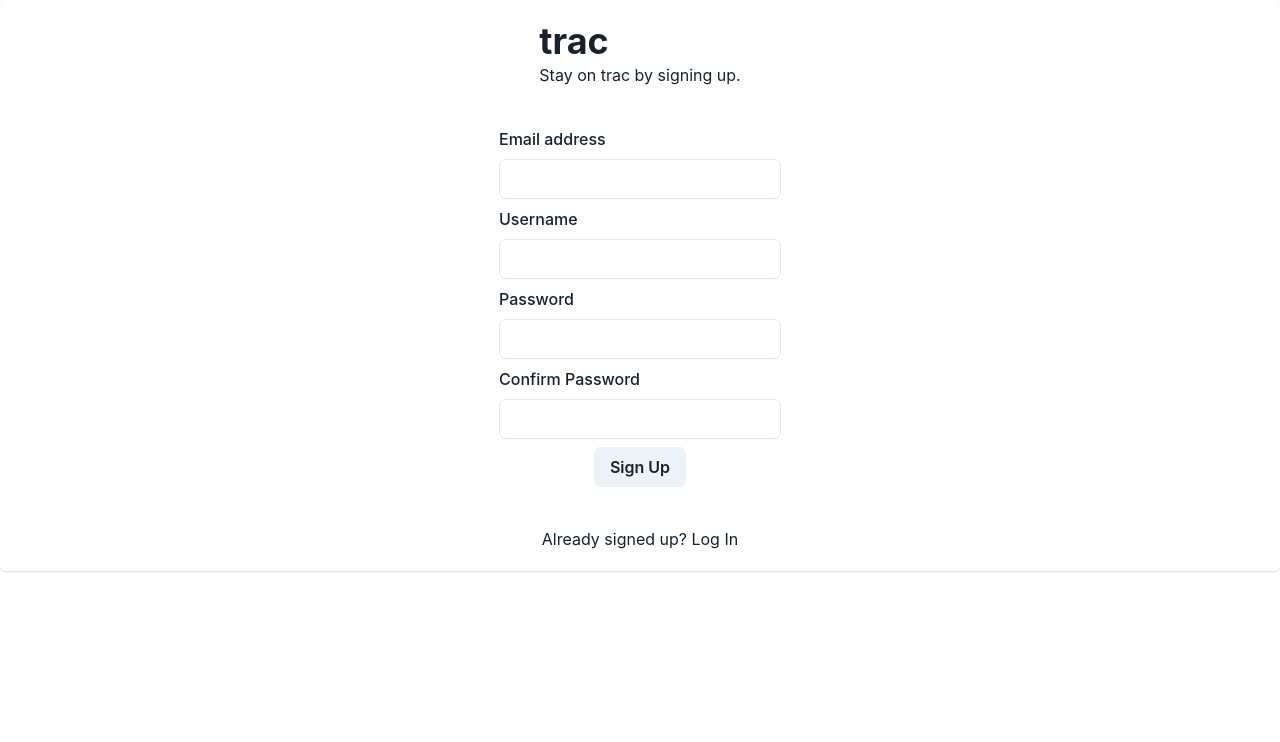
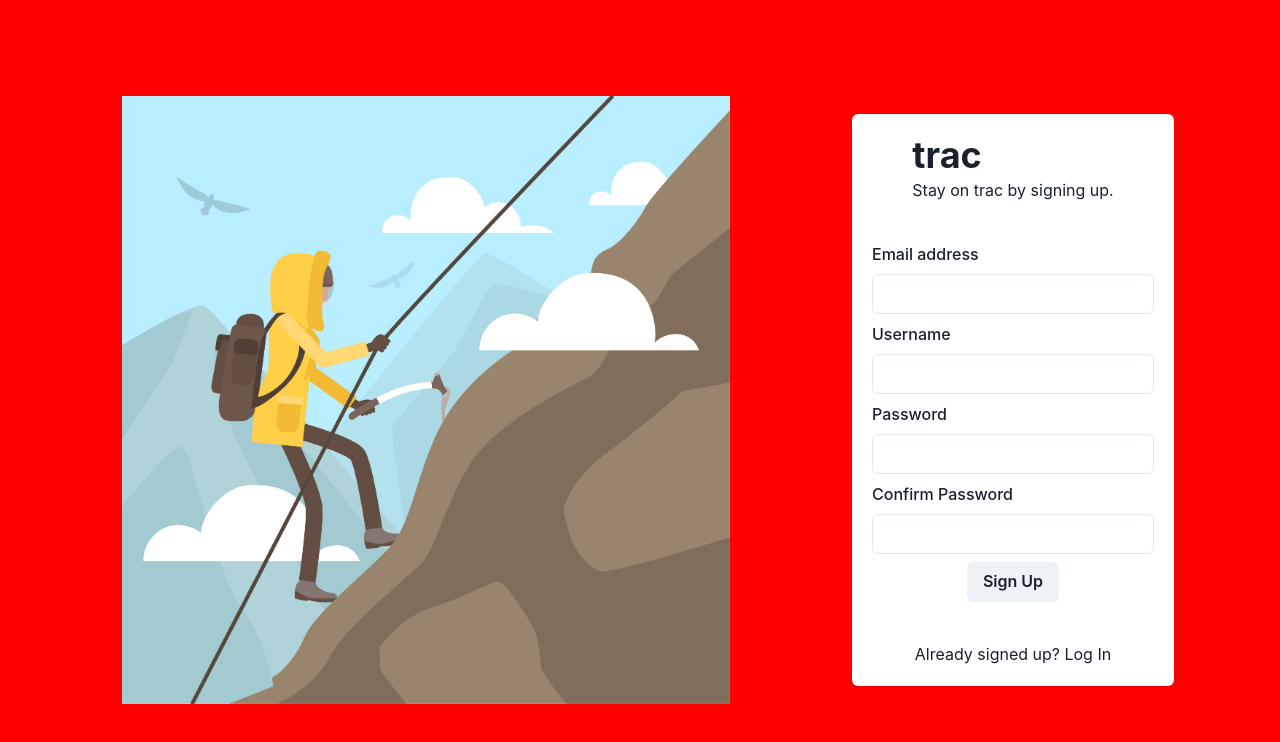
Before and after one commit to dyazdani/trac, a React (Vite) app: page / in a window 1280 px wide. Shown: the top 742 px of the page. Built offline with nearby package versions, Linux system fonts and the light colour scheme.

Commit message:
Added route to landing page

```diff
--- a/src/client/App.tsx
+++ b/src/client/App.tsx
@@ -1,16 +1,14 @@
 import React from 'react'
-// TODO: this import has a TS error when the "o" in the filepath is lowercase (i.e., "./components/RegisterForm.tsx"). WHY?
-import RegisterForm from "./components/RegisterFOrm.js"
+import { Route, Routes } from 'react-router-dom'
+import LandingPage from './components/LandingPage.js';
 
 const App: React.FC = () => {
 
 
   return (
-    <div
-      className="App"
-    >
-      <RegisterForm />
-    </div>
+      <Routes>
+        <Route path="/" element={<LandingPage />}/>
+      </Routes>
   );
 }
 
```
